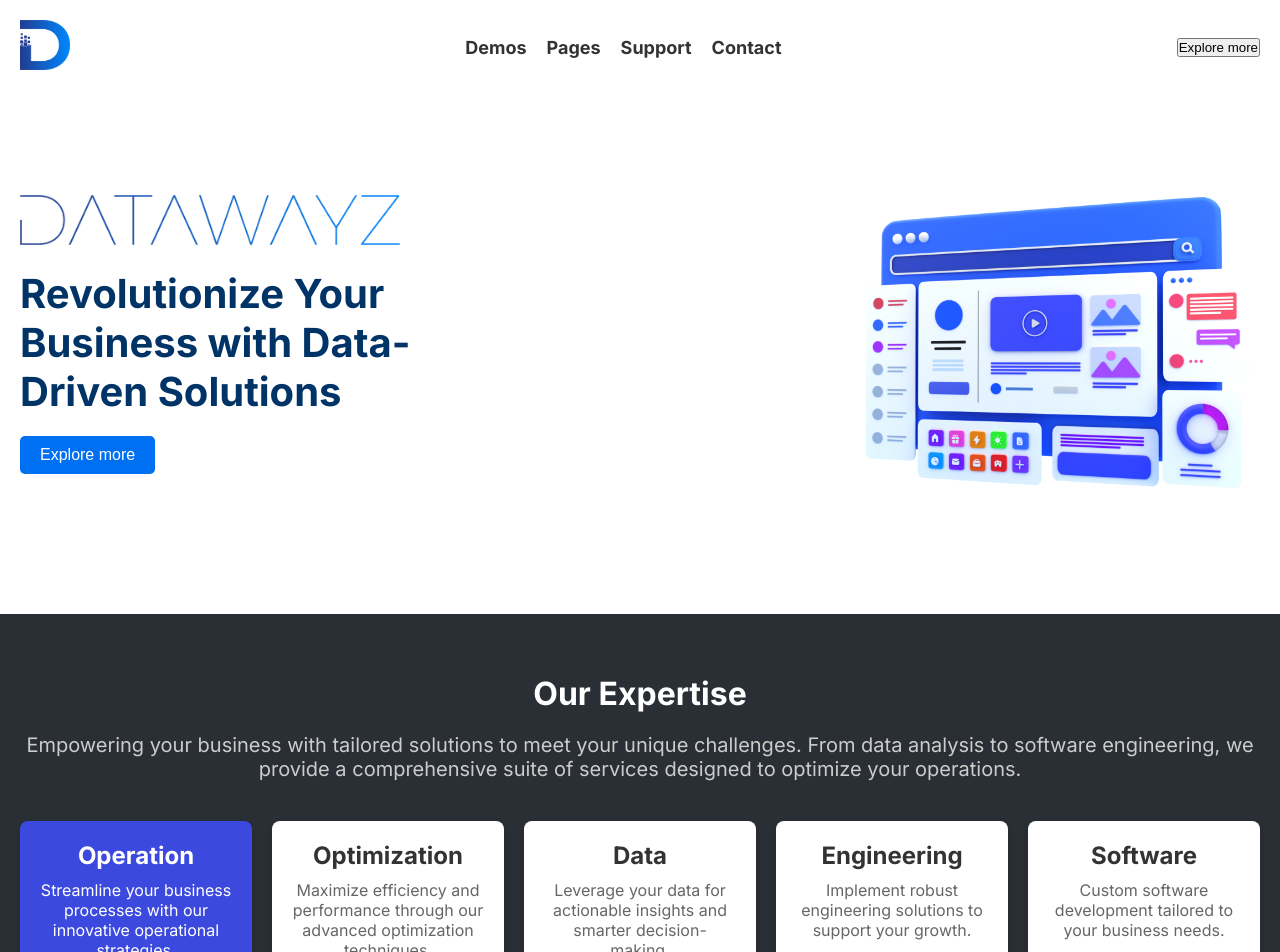
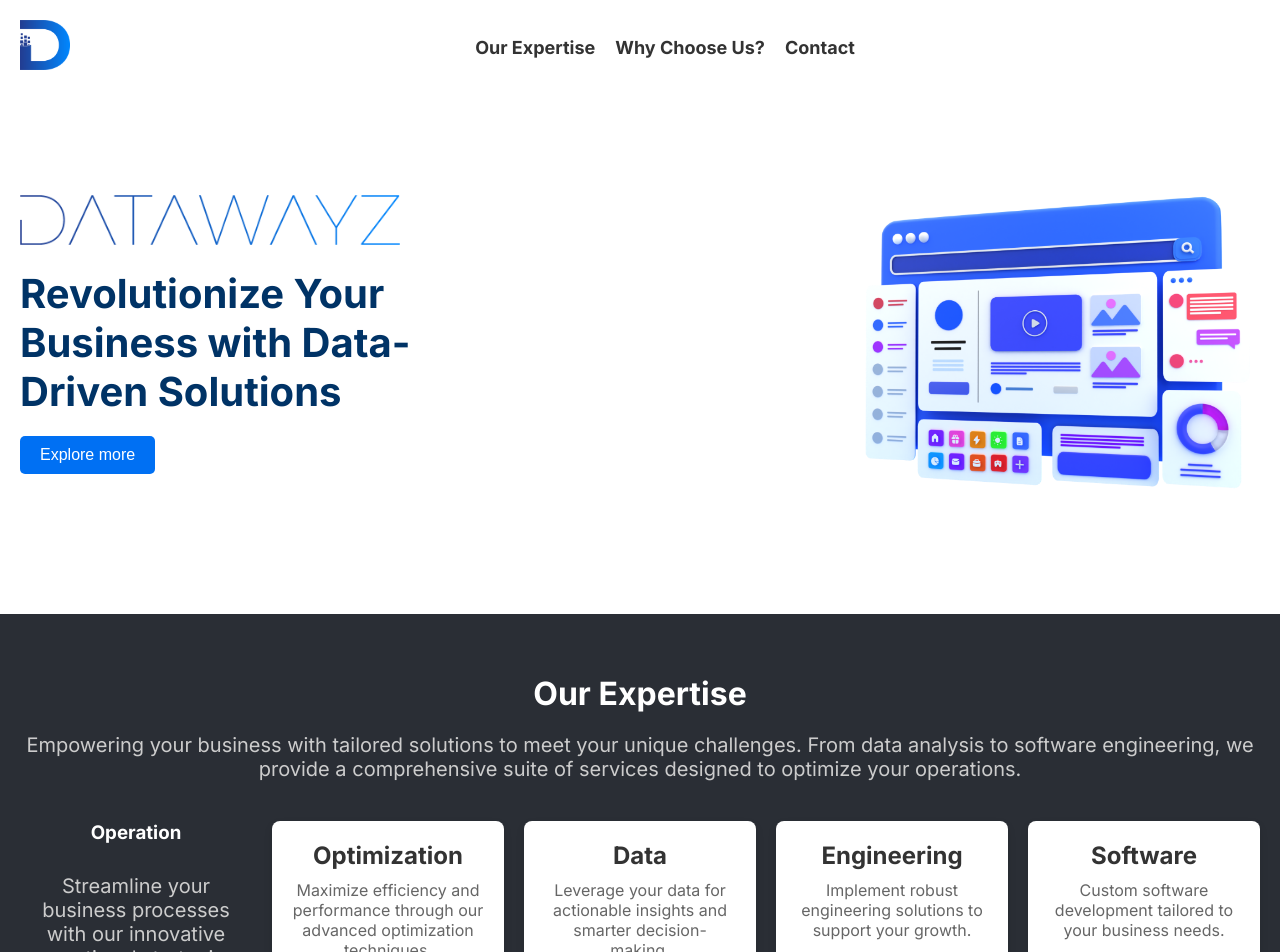
Before and after one commit to edakizak/Datawayz, a Next.js app: page / in a window 1280 px wide. Shown: the top 952 px of the page. Built offline with nearby package versions, Linux system fonts and the light colour scheme.

Commit message:
add forwardRef

```diff
--- a/components/Contact/Contact.js
+++ b/components/Contact/Contact.js
@@ -1,8 +1,8 @@
-import React from "react";
+import React, { forwardRef } from "react";
 import styles from "./Contact.module.css";
 
-const Contact = () => (
-  <section className={styles.contact}>
+const Contact = forwardRef((props, ref) => (
+  <section ref={ref} id="contact" className={styles.contact}>
     <h2>Contact Us</h2>
     <p>
       We&apos;re here to help you with any questions or inquiries. Reach out to
@@ -39,7 +39,7 @@ const Contact = () => (
       <p>
         <strong>Email:</strong> contact@datawayz.com
       </p>
-      {/* <div className={styles.socialMedia}>
+      <div className={styles.socialMedia}>
         <a
           href="https://twitter.com/datawayz"
           target="_blank"
@@ -68,9 +68,9 @@ const Contact = () => (
         >
           LinkedIn
         </a>
-      </div> */}
+      </div>
     </div>
   </section>
-);
+));
 
 export default Contact;
--- a/components/Expertise/Expertise.js
+++ b/components/Expertise/Expertise.js
@@ -1,8 +1,8 @@
-import React from "react";
+import React, { forwardRef } from "react";
 import styles from "./Expertise.module.css";
 
-const Expertise = () => (
-  <section className={styles.expertise}>
+const Expertise = forwardRef((props, ref) => (
+  <section ref={ref} id="ourExpertise" className={styles.expertise}>
     <h2>Our Expertise</h2>
     <p>
       Empowering your business with tailored solutions to meet your unique
@@ -10,7 +10,7 @@ const Expertise = () => (
       comprehensive suite of services designed to optimize your operations.
     </p>
     <div className={styles.cards}>
-      <div className={`${styles.card} ${styles.active}`}>
+      <div className={styles.cards}>
         <h3>Operation</h3>
         <p>
           Streamline your business processes with our innovative operational
@@ -45,6 +45,6 @@ const Expertise = () => (
       </div>
     </div>
   </section>
-);
+));
 
 export default Expertise;
--- a/components/Header/Header.js
+++ b/components/Header/Header.js
@@ -1,8 +1,8 @@
-import Link from "next/link";
+// import Link from "next/link";
 import styles from "./Header.module.css";
 import Image from "next/image";
 
-const Header = () => (
+const Header = ({ scrollToSection }) => (
   <header className={styles.header}>
     <div className={styles.logo}>
       <Image
@@ -15,20 +15,29 @@ const Header = () => (
     <nav className={styles.nav}>
       <ul>
         <li>
-          <Link href="/demos">Demos</Link>
+          <a
+            href="#ourExpertise"
+            onClick={(e) => scrollToSection(e, "ourExpertise")}
+          >
+            Our Expertise
+          </a>
         </li>
         <li>
-          <Link href="/pages">Pages</Link>
+          <a
+            href="#whyChooseUs"
+            onClick={(e) => scrollToSection(e, "whyChooseUs")}
+          >
+            Why Choose Us?
+          </a>
         </li>
         <li>
-          <Link href="/support">Support</Link>
-        </li>
-        <li>
-          <Link href="/contact">Contact</Link>
+          <a href="#contact" onClick={(e) => scrollToSection(e, "contact")}>
+            Contact
+          </a>
         </li>
       </ul>
     </nav>
-    <button className={styles.exploreMore}>Explore more</button>
+    {/* <button className={styles.exploreMore}>Explore more</button> */}
   </header>
 );
 
--- a/components/WhyChooseUs/WhyChooseUs.js
+++ b/components/WhyChooseUs/WhyChooseUs.js
@@ -1,9 +1,9 @@
-import React from "react";
+import React, { forwardRef } from "react";
 import Image from "next/image";
 import styles from "./Whychooseus.module.css";
 
-const WhyChooseUs = () => (
-  <section className={styles.whyChooseUs}>
+const WhyChooseUs = forwardRef((props, ref) => (
+  <section ref={ref} id="whyChooseUs" className={styles.whyChooseUs}>
     <h2>Why Choose Us?</h2>
     <p>
       Transform your business with our proven data-driven strategies and
@@ -50,6 +50,6 @@ const WhyChooseUs = () => (
       </div>
     </div>
   </section>
-);
+));
 
 export default WhyChooseUs;
--- a/src/app/page.js
+++ b/src/app/page.js
@@ -1,19 +1,36 @@
+"use client";
+
 import Header from "../../components/Header/Header";
 import Hero from "../../components/Hero/Hero";
 import Expertise from "../../components/Expertise/Expertise";
 import WhyChooseUs from "../../components/WhyChooseUs/WhyChooseUs";
 import Contact from "../../components/Contact/Contact";
 import Footer from "../../components/Footer/Footer";
+import React, { useRef } from "react";
 
 export default function Home() {
+  const contactRef = useRef(null);
+  const expertiseRef = useRef(null);
+  const whyChooseUsRef = useRef(null);
+
+  const scrollToSection = (e, section) => {
+    e.preventDefault();
+    if (section === "contact") {
+      contactRef.current.scrollIntoView({ behavior: "smooth" });
+    } else if (section === "ourExpertise") {
+      expertiseRef.current.scrollIntoView({ behavior: "smooth" });
+    } else if (section === "whyChooseUs") {
+      whyChooseUsRef.current.scrollIntoView({ behavior: "smooth" });
+    }
+  };
   return (
     <>
-      <Header />
+      <Header scrollToContact={scrollToSection} />
       <main>
         <Hero />
-        <Expertise />
-        <WhyChooseUs />
-        <Contact />
+        <Expertise ref={expertiseRef} />
+        <WhyChooseUs ref={whyChooseUsRef} />
+        <Contact ref={contactRef} />
       </main>
       <Footer />
     </>
```
